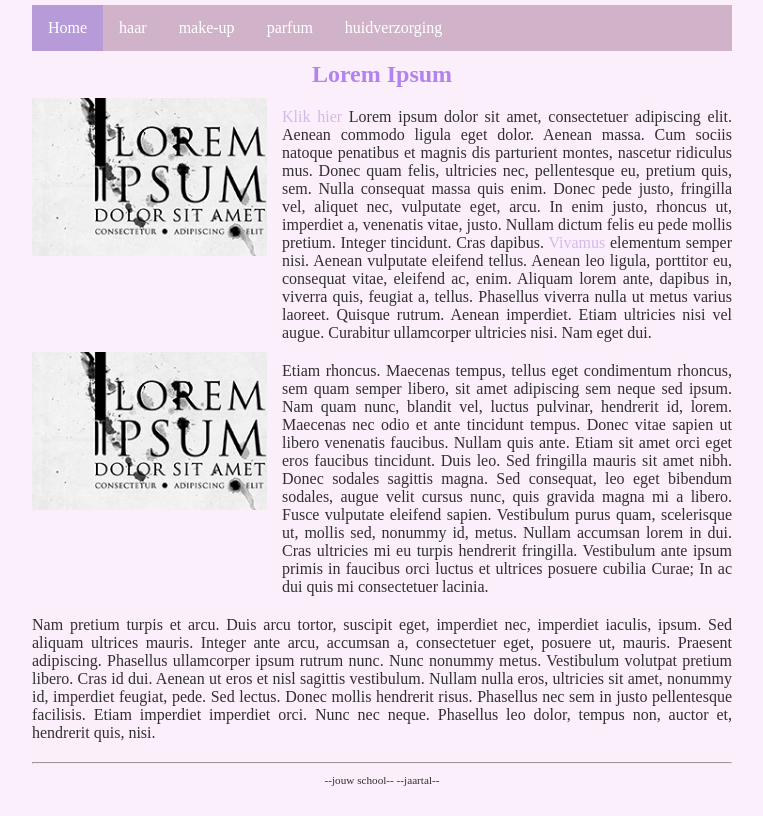
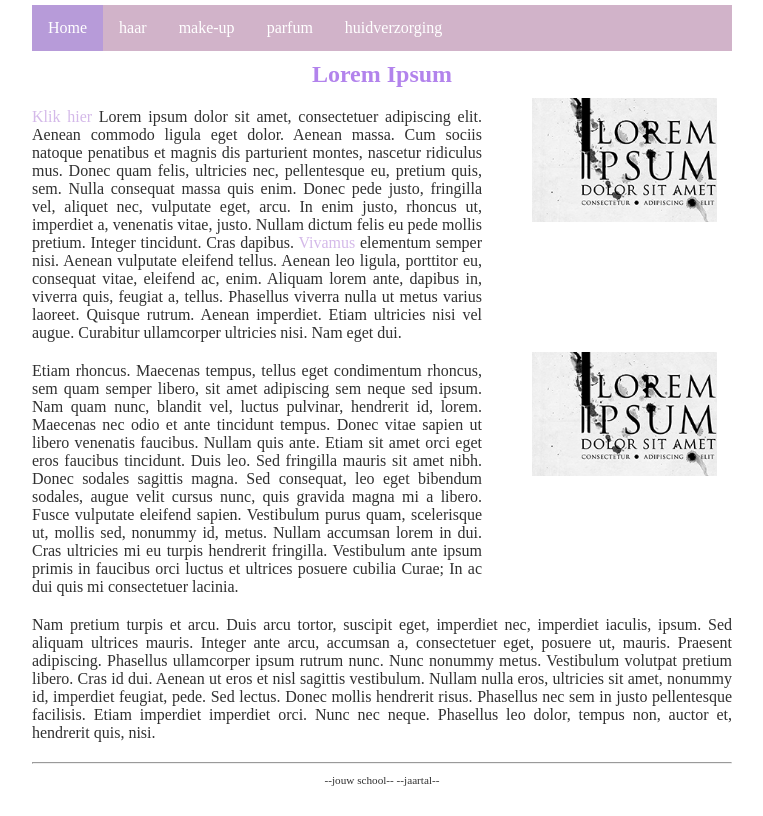
Before and after one commit to emmaus-4h/website-4hin1-ayla, a plain HTML site: page index.html in a window 1280 px wide. Shown: the part 82-898 px from the top of the page, without its empty margins (258-1021 px from the left). Drawn offline with Linux system fonts and the light colour scheme.

Commit message:
stukje layout

```diff
--- a/style.css
+++ b/style.css
@@ -9,7 +9,7 @@
 
 html, body {                      /* geldt voor html en body */
   margin: 0px;                    /* standaard marge 0 */
-  background-color:rgb(251, 239, 251);    /* achtergrondkleur lichtgrijs */
+  background-color:rgb(255, 255, 255);    /* achtergrondkleur lichtgrijs */
   color: #303030;               /* tekstkleur donkergrijs */
 }
 
@@ -46,8 +46,8 @@ p {
 /* Indeling voor hoofd pagina */
 
 .kolomLinks {
-  float:left;
-  width:250px;
+  float:right;
+  width:200px;
   padding-right:15px;           /* afstand tussen plaatje en rechterkolom */
 }
 .kolomRechts {
```
